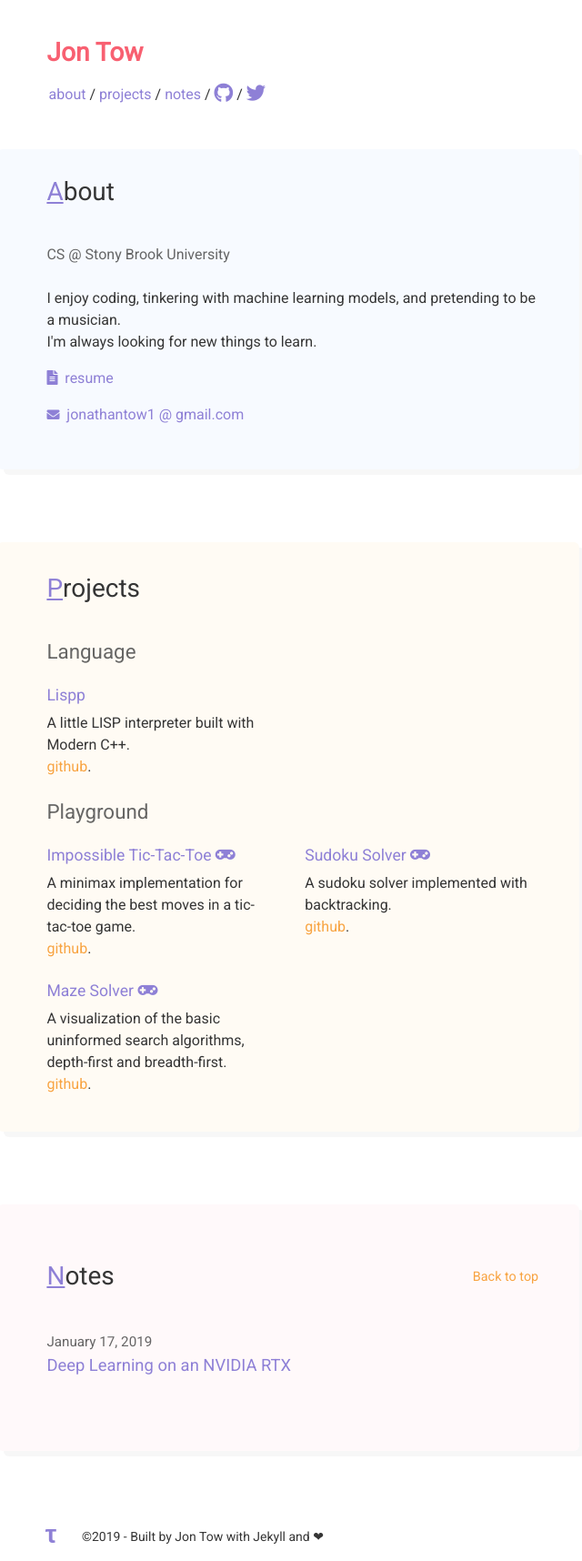
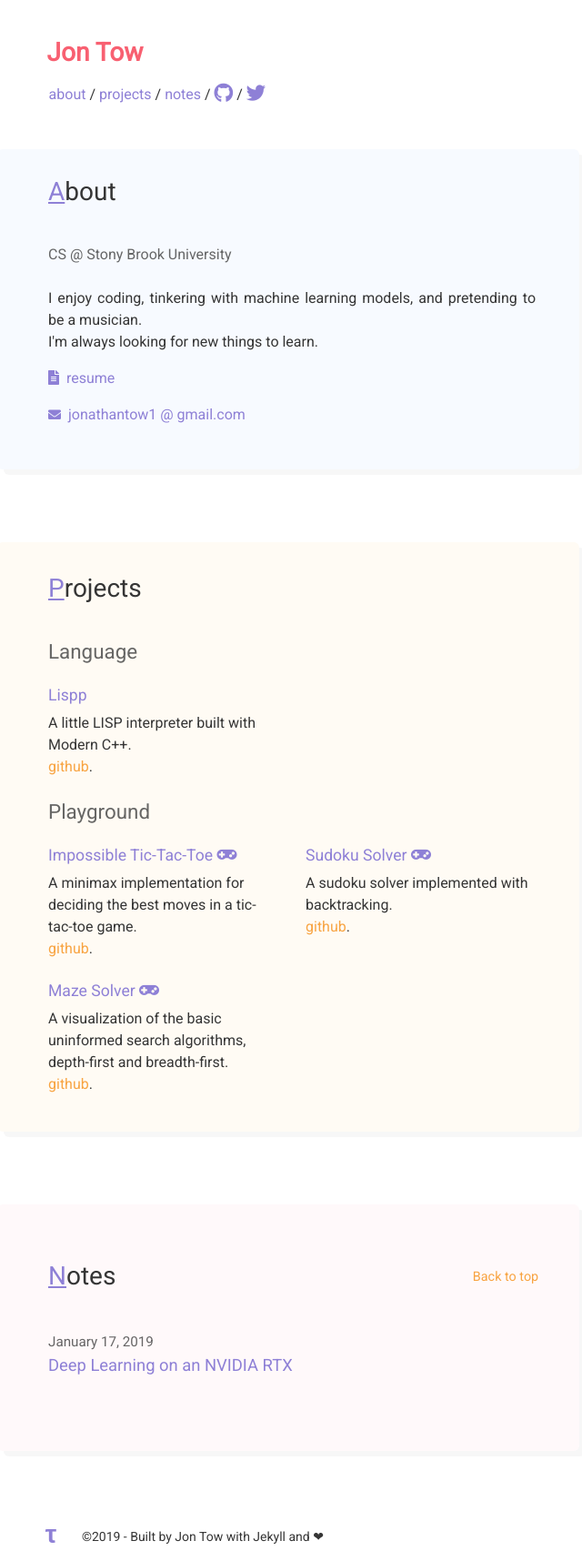
Before and after one commit to jon-tow/jon-tow.github.io, a Jekyll site: the page built from index.html, in a window 1280 px wide. Shown: the whole page at 91% size, without its empty margins (260-900 px from the left). Built offline with Jekyll 4.4.1, drawn with Linux system fonts in a browser that asks for light colours.

Commit message:
fix alignment problem

```diff
--- a/assets/css/main.css
+++ b/assets/css/main.css
@@ -150,7 +150,7 @@
 /* Section Styling */
 section {
 
-    padding: 2em 1em 2em 1.4em;
+    padding: 2em 1em 2em 1.5em;
     margin-bottom: 5em;
     border-radius: 6px;
     width: 40em;
```
